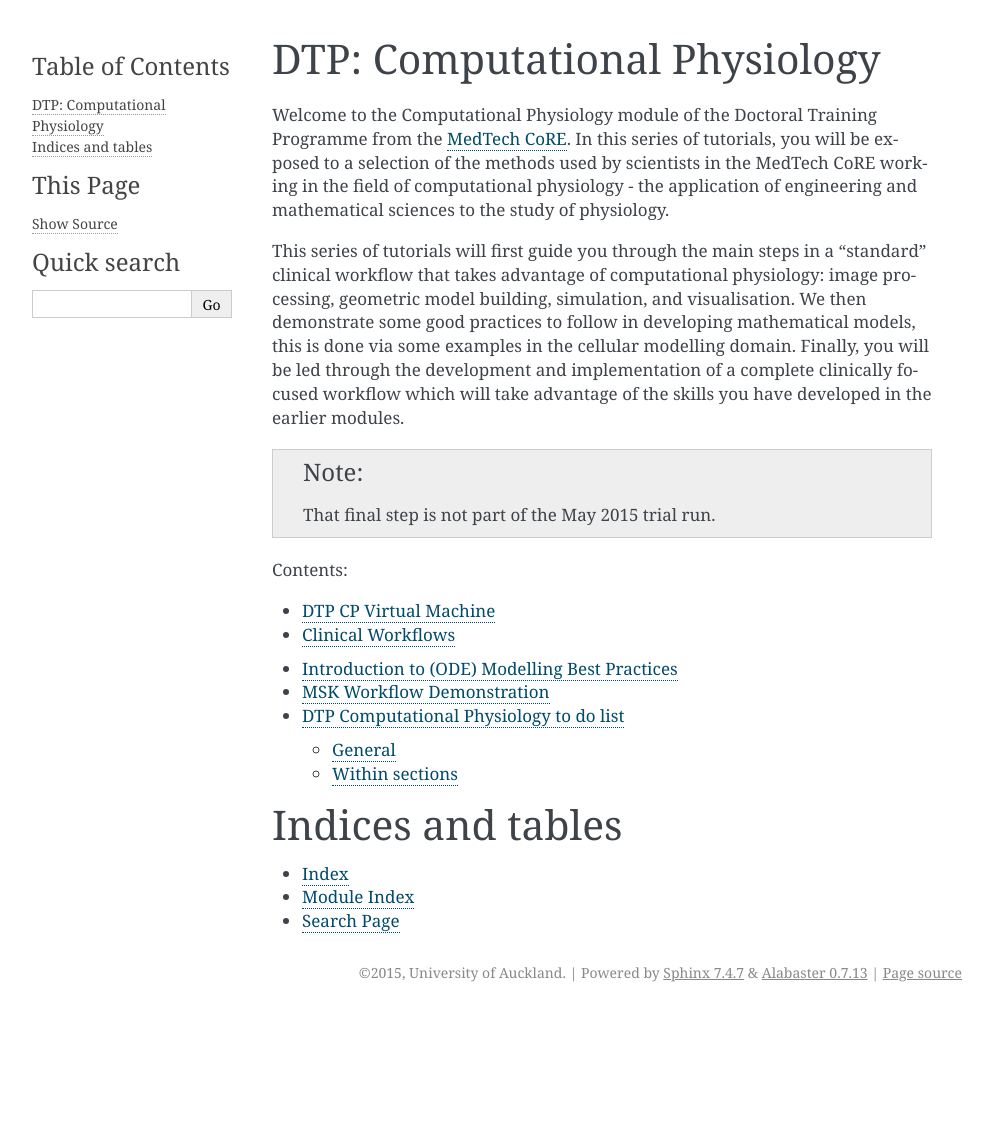
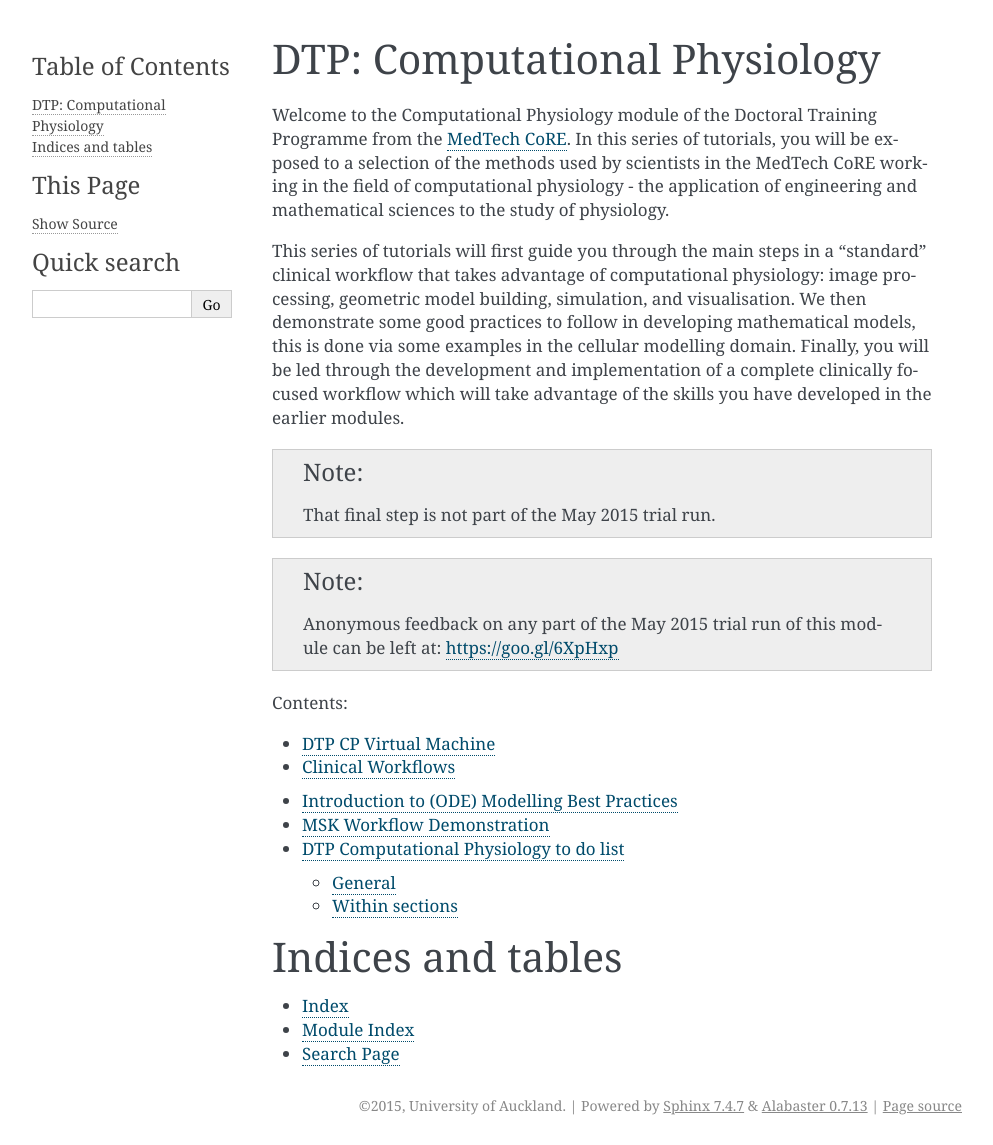
Before and after one commit to ABI-Tutorials/DTP-CompPhys, a Sphinx documentation site: the page built from source/index.rst, in a window 1280 px wide. Shown: the whole page, without its empty margins (148-1141 px from the left). Built offline with Sphinx 7.4.7, drawn with Linux system fonts in a browser that asks for light colours; pages that are not in the unit, such as notebooks, are missing from menus; before the commit the page ends 1012 px from its top, so only the background shows below that.

Commit message:
adding link to anonymous feedback form

```diff
--- a/source/index.rst
+++ b/source/index.rst
@@ -13,6 +13,10 @@ This series of tutorials will first guide you through the main steps in a "stand
 .. note::
 
    That final step is not part of the May 2015 trial run.
+
+.. note::
+
+   Anonymous feedback on any part of the May 2015 trial run of this module can be left at: https://goo.gl/6XpHxp
 
 Contents:
 
```
